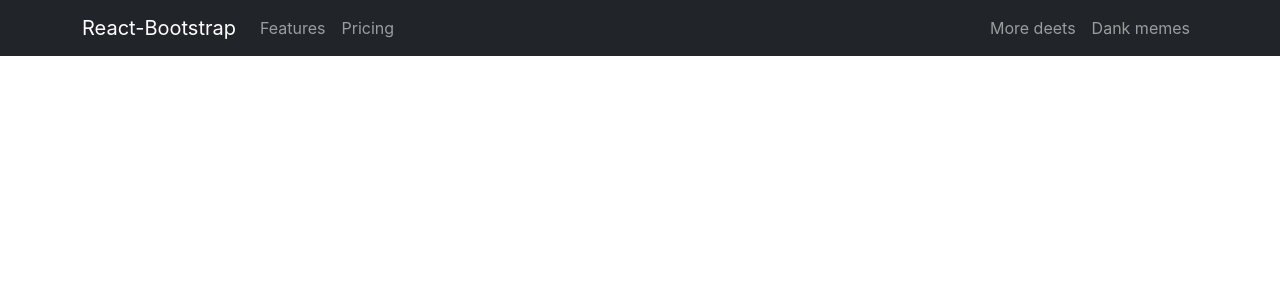
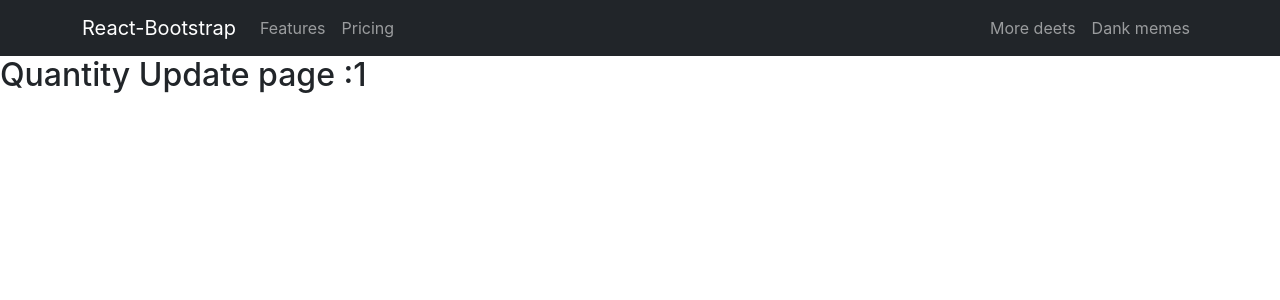
Before and after one commit to AbdMamun1999/warehouse-management-client-site, a React (Create React App) app: page /inventory/1 in a window 1280 px wide. Shown: the top 300 px of the page. Built offline with nearby package versions, Linux system fonts and the light colour scheme.

Commit message:
create a route for inventory update and link the route with the page

```diff
--- a/src/App.js
+++ b/src/App.js
@@ -2,6 +2,7 @@ import { Route, Routes } from 'react-router-dom';
 import './App.css';
 import Header from './Components/Header/Header';
 import HomePage from './Components/HomePage/HomePage';
+import QunatityUpdate from './Components/QuantityUpdata/QunatityUpdate';
 
 function App() {
   return (
@@ -9,6 +10,7 @@ function App() {
       <Header></Header>
      <Routes>
        <Route path='/' element={<HomePage></HomePage>}></Route>
+       <Route path='/inventory/:inventoryId' element={<QunatityUpdate></QunatityUpdate>}></Route>
      </Routes>
     </div>
   );
--- a/src/Components/Inventory/Inventory.js
+++ b/src/Components/Inventory/Inventory.js
@@ -1,13 +1,19 @@
 import React from 'react';
+import { useNavigate } from 'react-router-dom';
 
 const Inventory = (props) => {
-    const {price,name,quantity} = props.inventory
+    const {price,name,quantity,_id} = props.inventory
+    const navigate = useNavigate()
+
+    const handleNavigatePage = id =>{
+        navigate(`/inventory/${id}`)
+    }
     return (
         <div className=' border'>
             <h2>{name}</h2>
             <p>Price:{price}</p>
             <p>Quantity:{quantity}</p>
-            <button>Update</button>
+            <button onClick={()=>handleNavigatePage(_id)}>Update</button>
         </div>
     );
 };
--- /dev/null
+++ b/src/Components/QuantityUpdata/QunatityUpdate.js
@@ -0,0 +1,13 @@
+import React from 'react';
+import { useParams } from 'react-router-dom';
+
+const QunatityUpdate = () => {
+    const {inventoryId} = useParams()
+    return (
+        <div>
+            <h2>Quantity Update page :{inventoryId}</h2>
+        </div>
+    );
+};
+
+export default QunatityUpdate;
```
